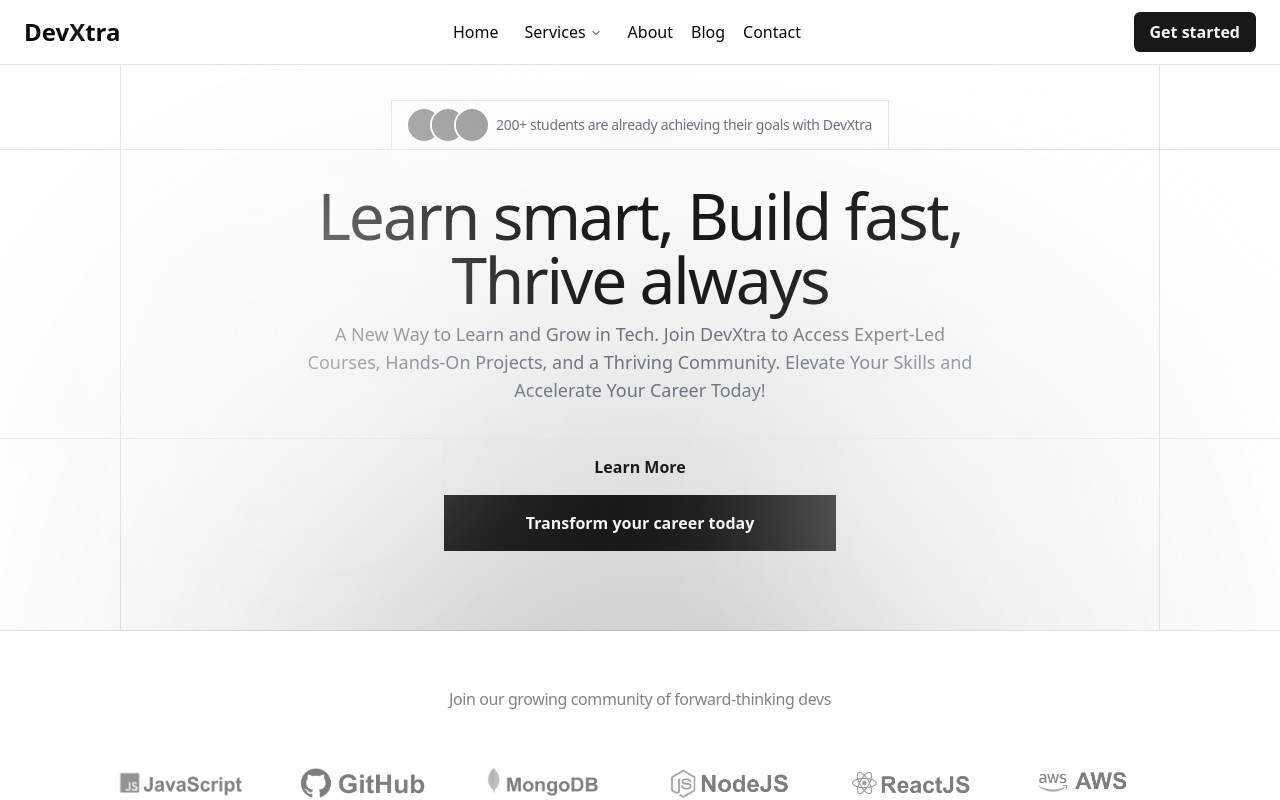
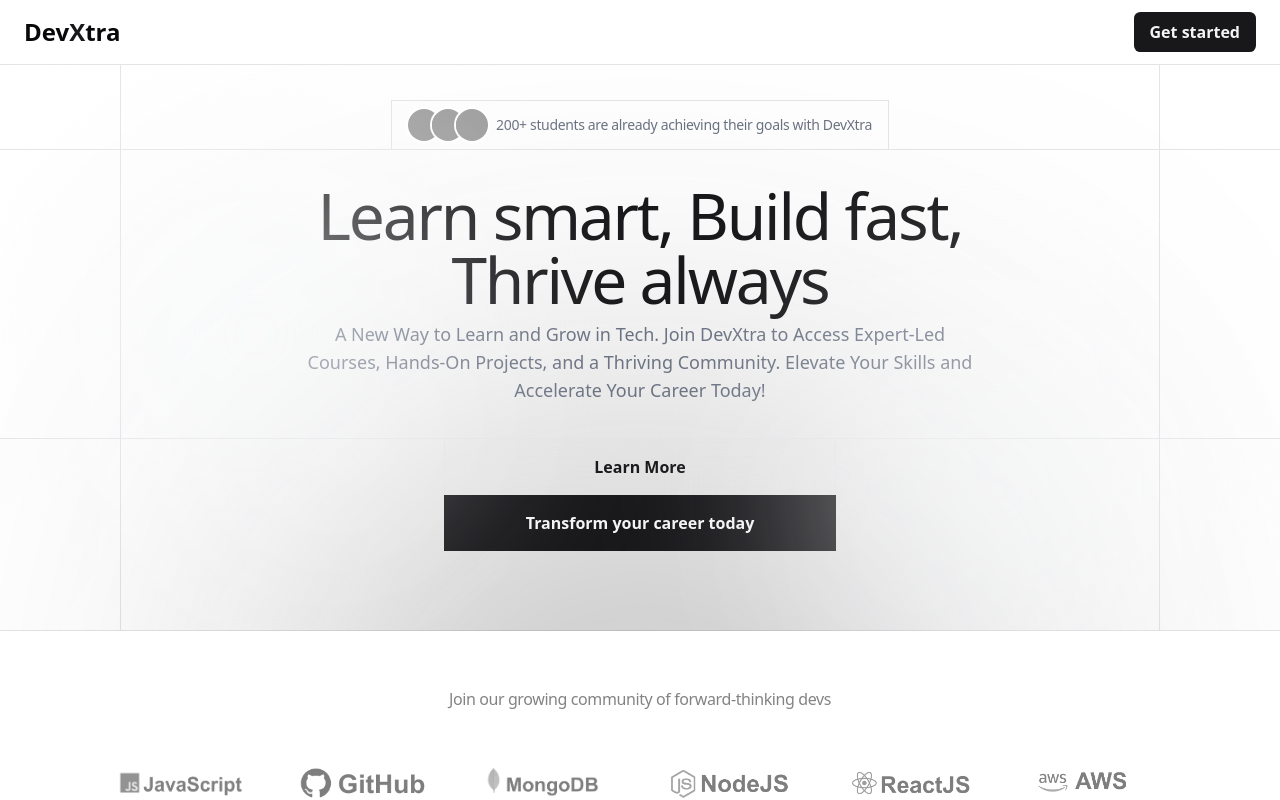
Before and after one commit to mastrovia/devxtra, a Next.js app: page / in a window 1280 px wide. Shown: the top 800 px of the page. Built offline with nearby package versions, Linux system fonts and the light colour scheme; grey boxes are pictures that could not be loaded.

Commit message:
refactor: comment out unused navigation menu items for cleaner code

```diff
--- a/components/header.tsx
+++ b/components/header.tsx
@@ -20,25 +20,25 @@ interface NavigationMenuListItem {
 export const DesktopMenu = () => {
   const desktopMenu: { links: NavigationMenuListItem[] } = {
     links: [
-      { _id: '1', title: 'Home', href: '/' },
-      {
-        _id: '3',
-        title: 'Services',
-        href: '/services',
-        subLinks: [
-          {
-            _id: '31',
-            title: 'Consulting',
-            href: '/services/consulting',
-            description: 'Expert advice to elevate your projects.',
-          },
-          { _id: '32', title: 'Development', href: '/services/development' },
-          { _id: '33', title: 'Design', href: '/services/design' },
-        ],
-      },
-      { _id: '2', title: 'About', href: '/about' },
-      { _id: '4', title: 'Blog', href: '/blog' },
-      { _id: '5', title: 'Contact', href: '/contact' },
+      // { _id: '1', title: 'Home', href: '/' },
+      // {
+      //   _id: '3',
+      //   title: 'Services',
+      //   href: '/services',
+      //   subLinks: [
+      //     {
+      //       _id: '31',
+      //       title: 'Consulting',
+      //       href: '/services/consulting',
+      //       description: 'Expert advice to elevate your projects.',
+      //     },
+      //     { _id: '32', title: 'Development', href: '/services/development' },
+      //     { _id: '33', title: 'Design', href: '/services/design' },
+      //   ],
+      // },
+      // { _id: '2', title: 'About', href: '/about' },
+      // { _id: '4', title: 'Blog', href: '/blog' },
+      // { _id: '5', title: 'Contact', href: '/contact' },
     ],
   };
 
```
